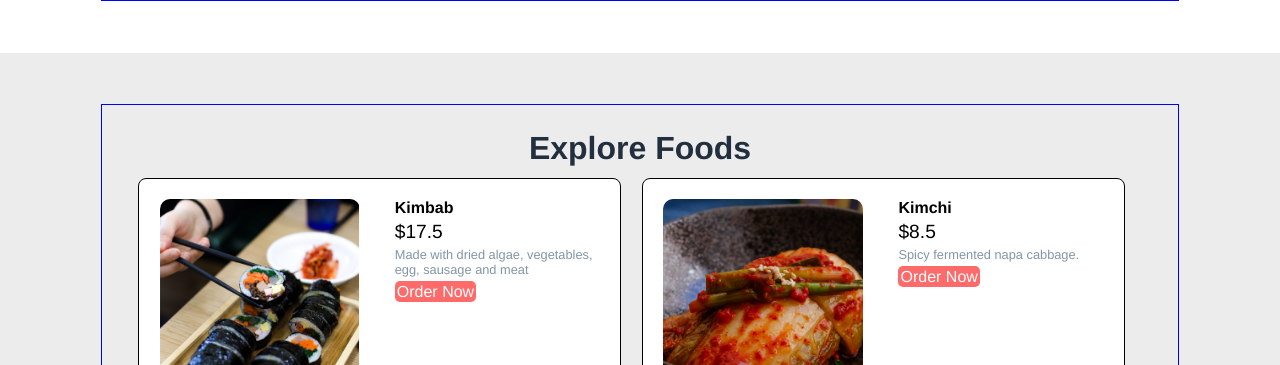
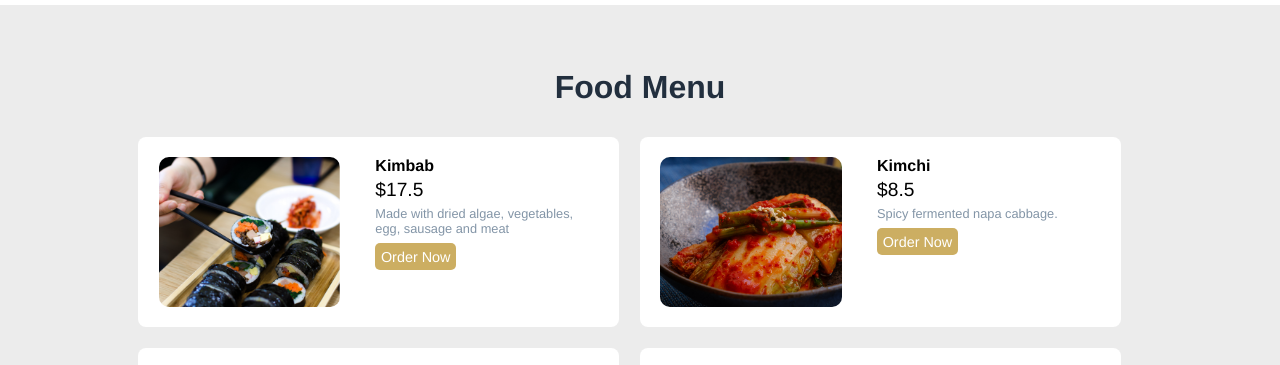
Before and after one commit to Anne-Son/restaurantPHP, a PHP site: page / in a window 1280 px wide. Shown: the part 805-1170 px from the top of the page. Run offline with PHP 8.4, Linux system fonts and the light colour scheme.

Commit message:
style changes

```diff
--- a/css/style.css
+++ b/css/style.css
@@ -12,10 +12,9 @@ version: 1.0;
 }
 
 .container {
-  border: 1px solid blue;
   width: 80%;
   margin: 0 auto;
-  padding: 2%;
+  padding: 1%;
 }
 .img-responsive {
   width: 100%;
@@ -37,11 +36,12 @@ version: 1.0;
   float: none;
 }
 a {
-  color: #ff6b6b;
+  color: #ccae62;
   text-decoration: none;
 }
 a:hover {
-  color: #ee5253;
+  color: #caa851;
+  font-weight: bold;
 }
 .btn {
   padding: 1%;
@@ -50,17 +50,18 @@ a:hover {
   border-radius: 5px;
 }
 .btn-primary {
-  background-color: #ff6b6b;
+  background-color: #ccae62;
   color: white;
   cursor: pointer;
 }
 .btn-primary:hover {
-  background-color: #ee5253;
+  background-color: #caa851;
   color: white;
 }
 h2 {
   color: #222f3e;
   font-size: 2rem;
+  margin-bottom: 2%;
 }
 h3 {
   font-size: 1.5rem;
@@ -71,26 +72,24 @@ h3 {
 .float-text {
   position: absolute;
   bottom: 20px;
-  left: 30%;
+  left: 35%;
 }
 
 /* CSS for navbar section */
 
 .logo {
-  border: 1px solid black;
   width: 10%;
   float: left;
 }
 .menu {
-  line-height: 40px;
+  line-height: 70px;
 }
 .menu ul {
   list-style-type: none;
 }
 .menu ul li {
   display: inline;
-  padding: 1%;
-  font-weight: bold;
+  padding: 2.5%;
 }
 
 /* Food Search Section */
@@ -114,7 +113,6 @@ h3 {
   padding: 4% 0;
 }
 .box-3 {
-  border: 1px solid black;
   width: 28%;
   float: left;
   margin: 2%;
@@ -126,7 +124,6 @@ h3 {
   padding: 4% 0;
 }
 .food-menu-box {
-  border: 1px solid black;
   width: 43%;
   margin: 1%;
   padding: 2%;
@@ -135,15 +132,10 @@ h3 {
   border-radius: 8px;
   display: flex;
 }
-/* .food-menu-img {
-  width: 20%;
-  vertical-align: middle;
-  float: left;
-} */
 .square {
   position: relative;
-  width: 300px;
-  height: 200px;
+  width: 250px;
+  height: 150px;
   overflow: hidden;
 }
 .menu-img {
@@ -162,7 +154,7 @@ h3 {
   width: auto;
   top: 20%;
   left: 10%;
-  transform: translate(-20%, -20%);
+  transform: translate(-10%, -20%);
 }
 
 .food-menu-desc {
@@ -177,5 +169,26 @@ h3 {
 .food-detail {
   font-size: 0.8rem;
   color: #8395a7;
-  margin-bottom: 3%;
+  margin-bottom: 5%;
 }
+.btn-menu {
+  padding: 2.5%;
+  font-size: 0.9rem;
+}
+
+/* Social */
+.social ul {
+  list-style-type: none;
+}
+.social ul li {
+  display: inline;
+}
+
+/* For Mobile Size or Smaller Screen */
+@media only screen and (maxk-width: 768px) {
+  .logo {
+    width: 80%;
+    float: none;
+    margin: 1% auto;
+  }
+}
--- a/index.html
+++ b/index.html
@@ -25,10 +25,10 @@
 
         <div class="menu text-right">
           <ul>
-            <li><a href="#">Home</a></li>
-            <li><a href="#">About</a></li>
-            <li><a href="#">Foods</a></li>
-            <li><a href="#">Contact</a></li>
+            <li><a href="#">HOME</a></li>
+            <li><a href="#">ABOUT</a></li>
+            <li><a href="#">FOODS</a></li>
+            <li><a href="#">CONTACT</a></li>
           </ul>
         </div>
         <div class="clearfix"></div>
@@ -55,8 +55,9 @@
     <!-- Categories Section Starts Here -->
     <section class="categories">
       <div class="container">
-        <h2 class="text-center">Categories</h2>
+        <h2 class="text-center">Explore Foods</h2>
 
+        <a href="#">
           <div class="box-3 float-container">
             <img
               src="images/kimbab.jpg"
@@ -65,7 +66,9 @@
             />
             <h3 class="float-text text-white">Kimbab</h3>
           </div>
+        </a>
 
+        <a href="#">
           <div class="box-3 float-container">
             <img
               src="images/bibimbab.jpg"
@@ -74,7 +77,9 @@
             />
             <h3 class="float-text text-white">Bibimbab</h3>
           </div>
+        </a>
 
+        <a href="#">
           <div class="box-3 float-container">
             <img
               src="images/mandu.jpg"
@@ -83,7 +88,7 @@
             />
             <h3 class="float-text text-white">Mandu</h3>
           </div>
-
+        </a>
         <div class="clearfix"></div>
       </div>
     </section>
@@ -92,7 +97,7 @@
     <!-- Food Menu Section Starts Here -->
     <section class="food-menu">
       <div class="container">
-        <h2 class="text-center">Explore Foods</h2>
+        <h2 class="text-center">Food Menu</h2>
 
         <div class="food-menu-box">
           <div class="food-menu-img square img-curve">
@@ -108,13 +113,13 @@
             <p class="food-detail">
               Made with dried algae, vegetables, egg, sausage and meat
             </p>
-            <a href="#" class="btn btn-primary">Order Now</a>
+            <a href="#" class="btn btn-primary btn-menu">Order Now</a>
           </div>
           <div class="clearfix"></div>
         </div>
 
         <div class="food-menu-box">
-          <div class="food-menu-img square img-curve">
+          <div class="food-menu-img img-curve square">
             <img
               src="images/kimchi.jpg"
               alt="kimbab with sausage"
@@ -125,7 +130,9 @@
             <h4>Kimchi</h4>
             <p class="food-price">$8.5</p>
             <p class="food-detail">Spicy fermented napa cabbage.</p>
-            <a href="#" class="btn btn-primary">Order Now</a>
+            <div>
+              <a href="#" class="btn btn-primary btn-menu">Order Now</a>
+            </div>
           </div>
           <div class="clearfix"></div>
         </div>
@@ -145,7 +152,7 @@
               Korean dumplings that consist of a savory filling wrapped in thin
               wrappers.
             </p>
-            <a href="#" class="btn btn-primary">Order Now</a>
+            <a href="#" class="btn btn-primary btn-menu">Order Now</a>
           </div>
           <div class="clearfix"></div>
         </div>
@@ -164,7 +171,7 @@
             <p class="food-detail">
               Made with dried algae, vegetables, egg, sausage and meat
             </p>
-            <a href="#" class="btn btn-primary">Order Now</a>
+            <a href="#" class="btn btn-primary btn-menu">Order Now</a>
           </div>
           <div class="clearfix"></div>
         </div>
@@ -183,7 +190,7 @@
             <p class="food-detail">
               Made with dried algae, vegetables, egg, sausage and meat
             </p>
-            <a href="#" class="btn btn-primary">Order Now</a>
+            <a href="#" class="btn btn-primary btn-menu">Order Now</a>
           </div>
           <div class="clearfix"></div>
         </div>
@@ -203,7 +210,7 @@
               "Mixing rice" served with rice topped with vegetables and korean
               chili sauce.
             </p>
-            <a href="#" class="btn btn-primary">Order Now</a>
+            <a href="#" class="btn btn-primary btn-menu">Order Now</a>
           </div>
           <div class="clearfix"></div>
         </div>
@@ -215,11 +222,24 @@
 
     <!-- Social Section Section Starts Here -->
     <section class="social">
-      <div class="container">
+      <div class="container text-center">
         <ul>
-          <li><a href="">Facebook</a></li>
-          <li><a href="">Instagram</a></li>
-          <li><a href="">Twitter</a></li>
+          <li>
+            <a href=""
+              ><img src="https://img.icons8.com/color/48/000000/facebook.png"
+            /></a>
+          </li>
+          <li>
+            <a href=""
+              ><img
+                src="https://img.icons8.com/color/48/000000/instagram-new--v2.png"
+            /></a>
+          </li>
+          <li>
+            <a href=""
+              ><img src="https://img.icons8.com/fluency/48/000000/twitter.png"
+            /></a>
+          </li>
         </ul>
       </div>
     </section>
```
Lines whose indentation alone changed are shown as unchanged.
